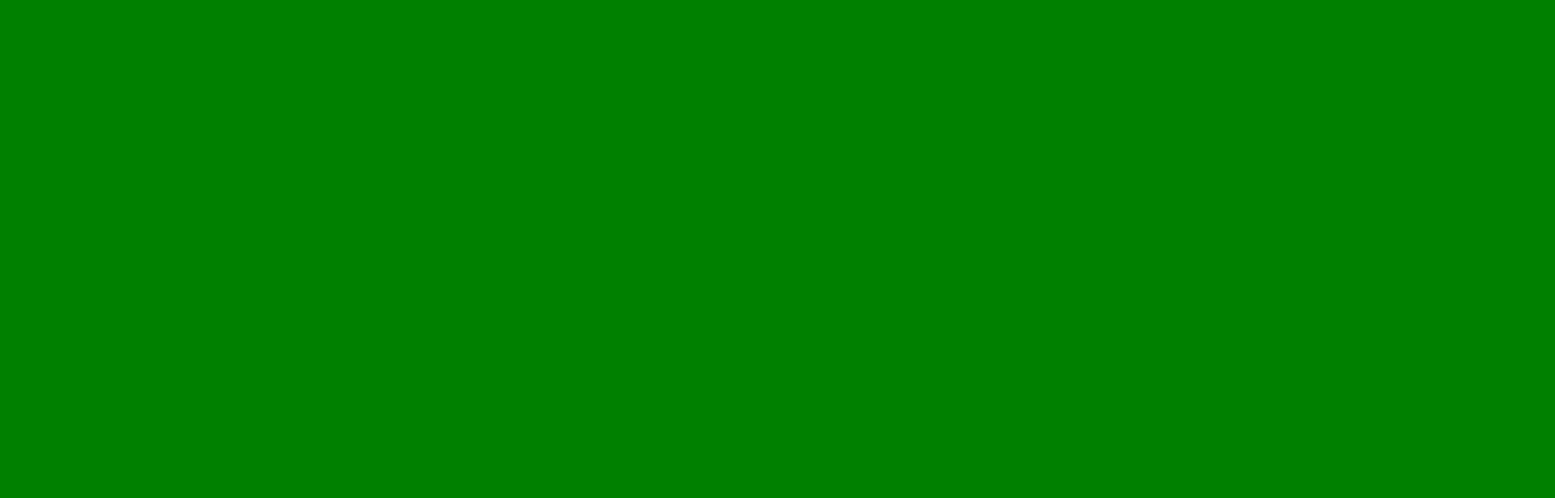
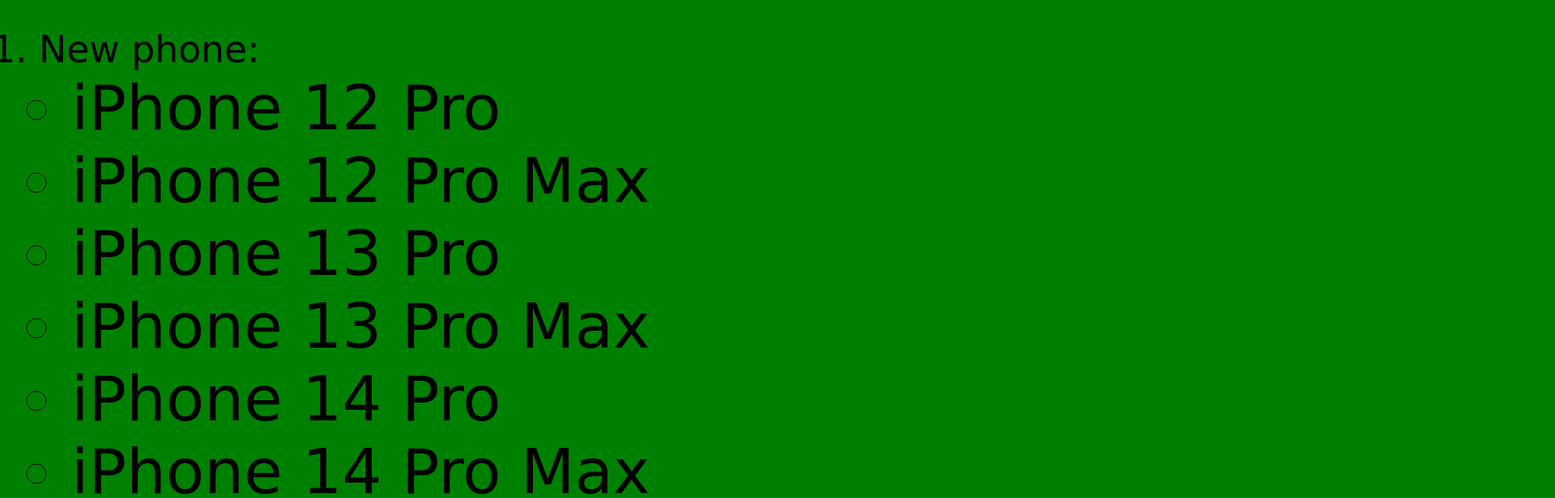
Before and after one commit to opdgerety/christmas2022, a plain HTML site: page index.html in a window 1280 px wide. Shown: the top 616 px of the page at 81% size, 1920 px wide, since content can reach past the window. Drawn offline with Linux system fonts and the light colour scheme.

Commit message:
Update index.html

```diff
--- a/index.html
+++ b/index.html
@@ -29,7 +29,7 @@
 <style>
 *{
     background-color: green;
-    font-size: 30em;
+    font-size: 130%;
     font-family: cursive;
     }
 </style>
```
